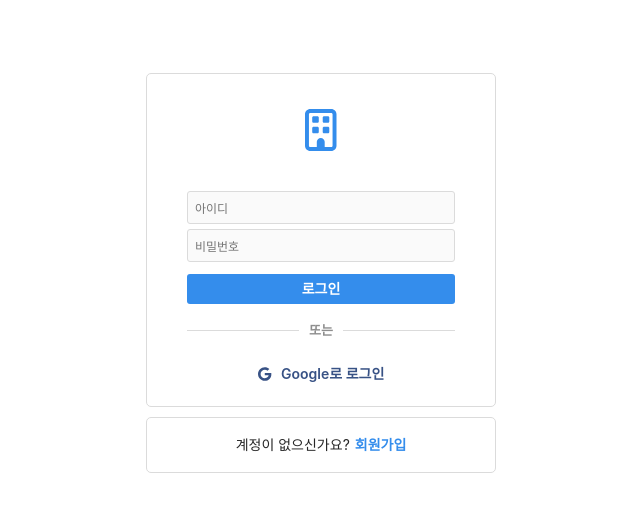
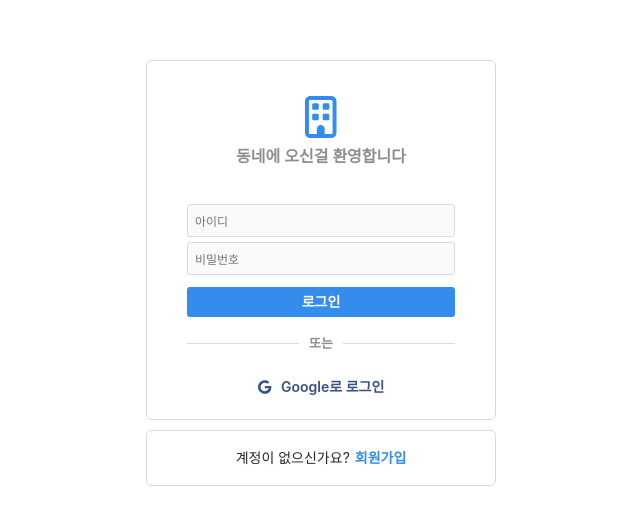
Before and after one commit to HANJANGWON/DongNe-Web, a React (Create React App) app: page / in a window 1280 px wide. Shown: the part 127-652 px from the top of the page, without its empty margins (319-959 px from the left). Built offline with nearby package versions, Linux system fonts and the light colour scheme.

Commit message:
add : SignUp HTML/CSS

```diff
--- a/src/components/auth/BottomBox.tsx
+++ b/src/components/auth/BottomBox.tsx
@@ -3,9 +3,9 @@ import styled from "styled-components";
 import { BaseBox } from "../shared/shared";
 
 type BottomBoxProps = {
-  cta: React.ReactNode;
+  cta: string;
   link: string;
-  linkText: React.ReactNode;
+  linkText: string;
 };
 
 const SBottomBox = styled(BaseBox)`
--- a/src/components/shared/shared.ts
+++ b/src/components/shared/shared.ts
@@ -6,3 +6,19 @@ export const BaseBox = styled.div`
   border-radius: 5px;
   width: 100%;
 `;
+
+export const FatLink = styled.span`
+  font-weight: 600;
+  color: rgb(142, 142, 142);
+`;
+
+export const SubTitle = styled(FatLink)`
+  font-size: 16px;
+  text-align: center;
+  margin-top: 10px;
+`;
+export const HeaderContainer = styled.div`
+  display: flex;
+  flex-direction: column;
+  align-items: center;
+`;
--- a/src/pages/Login.tsx
+++ b/src/pages/Login.tsx
@@ -8,6 +8,7 @@ import Button from "../components/auth/Button";
 import FormBox from "../components/auth/FormBox";
 import { Input } from "../components/auth/Input";
 import Separator from "../components/auth/Separator";
+import { HeaderContainer, SubTitle } from "../components/shared/shared";
 import routes from "../routes";
 
 const GoogleLogin = styled.div`
@@ -26,9 +27,12 @@ const Login = () => {
   return (
     <AuthLayout>
       <FormBox>
-        <FontAwesome>
-          <FontAwesomeIcon icon={faBuilding} size="3x" />
-        </FontAwesome>
+        <HeaderContainer>
+          <FontAwesome>
+            <FontAwesomeIcon icon={faBuilding} size="3x" />
+          </FontAwesome>
+          <SubTitle>동네에 오신걸 환영합니다</SubTitle>
+        </HeaderContainer>
         <form>
           <Input type="text" placeholder="아이디" />
           <Input type="password" placeholder="비밀번호" />
--- a/src/pages/SignUp.tsx
+++ b/src/pages/SignUp.tsx
@@ -1,4 +1,44 @@
+import { faBuilding } from "@fortawesome/free-regular-svg-icons";
+import { FontAwesomeIcon } from "@fortawesome/react-fontawesome";
+import styled from "styled-components";
+import AuthLayout from "../components/auth/AuthLayout";
+import BottomBox from "../components/auth/BottomBox";
+import Button from "../components/auth/Button";
+import FormBox from "../components/auth/FormBox";
+import { Input } from "../components/auth/Input";
+import Separator from "../components/auth/Separator";
+import { HeaderContainer, SubTitle } from "../components/shared/shared";
+import routes from "../routes";
+
+const FontAwesome = styled.div`
+  color: ${(props) => props.theme.accent};
+`;
+
 const SignUp = () => {
-  return null;
+  return (
+    <AuthLayout>
+      <FormBox>
+        <HeaderContainer>
+          <FontAwesome>
+            <FontAwesomeIcon icon={faBuilding} size="3x" />
+          </FontAwesome>
+          <SubTitle>동네를 이용하고 싶다면 가입하세요.</SubTitle>
+        </HeaderContainer>
+        <form>
+          <Input type="text" placeholder="아이디" />
+          <Input type="password" placeholder="비밀번호" />
+          <Input type="text" placeholder="이름" />
+          <Input type="text" placeholder="이메일" />
+          <Button type="submit" value="가입" />
+        </form>
+      </FormBox>
+      <BottomBox
+        cta="계정이 있으신가요?"
+        linkText="로그인"
+        link={routes.home}
+      />
+    </AuthLayout>
+  );
 };
+
 export default SignUp;
```
